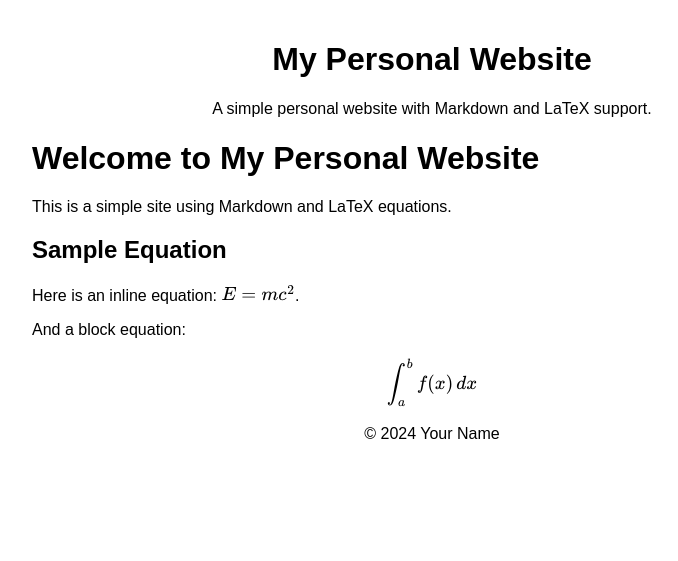
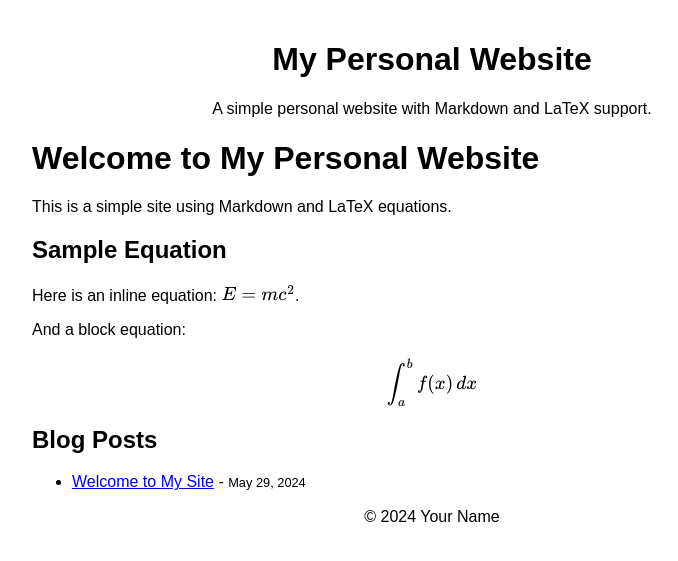
Before and after one commit to jonahbd1/website, a Jekyll site: the page built from index.md, in a window 1280 px wide. Shown: the top 561 px of the page, without its empty margins (208-886 px from the left). Built offline with Jekyll 4.4.1, drawn with Linux system fonts in a browser that asks for light colours.

Commit message:
Update index.md

```diff
--- a/index.md
+++ b/index.md
@@ -16,3 +16,13 @@
 $$
 \int_{a}^{b} f(x) \, dx
 $$
+
+## Blog Posts
+
+<ul>
+  {% for post in site.posts %}
+    <li>
+      <a href="{{ post.url }}">{{ post.title }}</a> - <small>{{ post.date | date: "%B %d, %Y" }}</small>
+    </li>
+  {% endfor %}
+</ul>
```
